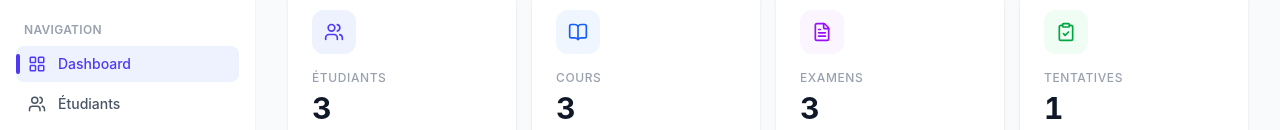
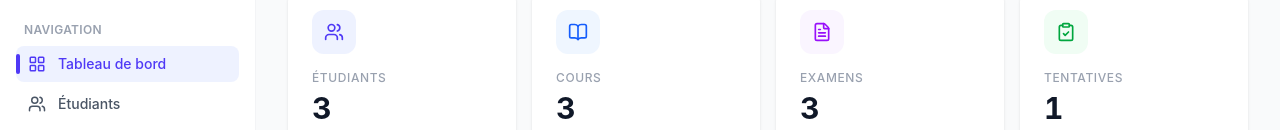
Before and after one commit to Anonymat-HS/Exam-Hub-frontend, a React (Vite) app: page /admin in a window 1280 px wide. Shown: the part 154-284 px from the top of the page. Built offline with nearby package versions, Linux system fonts and the light colour scheme; no server answers.

Commit message:
fix(layout): add nav aria-label, show user email, fix Dashboard label

```diff
--- a/src/layouts/AdminLayout.jsx
+++ b/src/layouts/AdminLayout.jsx
@@ -3,7 +3,7 @@ import { LayoutGrid, Users, BookOpen, FileText, BarChart2, LogOut } from 'lucide
 import { useAuth } from '../hooks/useAuth';
 
 const NAV_ITEMS = [
-  { to: '/admin', label: 'Dashboard', icon: LayoutGrid, end: true },
+  { to: '/admin', label: 'Tableau de bord', icon: LayoutGrid, end: true },
   { to: '/admin/students', label: 'Étudiants', icon: Users },
   { to: '/admin/courses', label: 'Cours', icon: BookOpen },
   { to: '/admin/exams', label: 'Examens', icon: FileText },
@@ -11,7 +11,7 @@ const NAV_ITEMS = [
 ];
 
 export function AdminLayout() {
-  const { logout } = useAuth();
+  const { user, logout } = useAuth();
   return (
     <div className="flex h-screen overflow-hidden bg-gray-50">
       <aside className="flex w-64 flex-col justify-between border-r border-gray-100 bg-white px-4 py-6">
@@ -23,12 +23,12 @@ export function AdminLayout() {
           <div className="mb-6 flex items-center gap-3 rounded-xl bg-gradient-to-br from-indigo-50 to-violet-50 ring-1 ring-indigo-100 px-3 py-3">
             <div className="flex h-9 w-9 items-center justify-center rounded-full bg-indigo-100 text-indigo-600"><Users size={18} /></div>
             <div>
-              <p className="text-sm font-semibold text-gray-900">Administrateur</p>
+              <p className="text-sm font-semibold text-gray-900">{user?.email || 'Administrateur'}</p>
               <p className="text-xs text-gray-400">Administrateur</p>
             </div>
           </div>
           <p className="mb-2 px-2 text-xs font-semibold uppercase tracking-wide text-gray-400">Navigation</p>
-          <nav className="flex flex-col gap-1">
+          <nav aria-label="Navigation admin" className="flex flex-col gap-1">
             {NAV_ITEMS.map(({ to, label, icon: Icon, end }) => (
               <NavLink key={to} to={to} end={end}
                 className={({ isActive }) => `relative flex items-center gap-3 rounded-lg px-3 py-2 text-sm font-medium transition-colors before:absolute before:left-0 before:h-5 before:w-1 before:rounded-full before:bg-indigo-600 before:transition-opacity ${isActive ? 'bg-indigo-50 text-indigo-600 before:opacity-100' : 'text-gray-600 hover:bg-gray-50 before:opacity-0'}`}>
```
